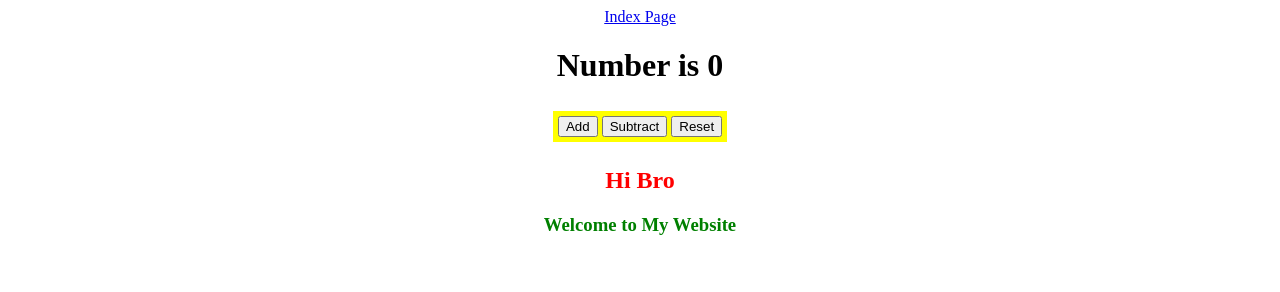
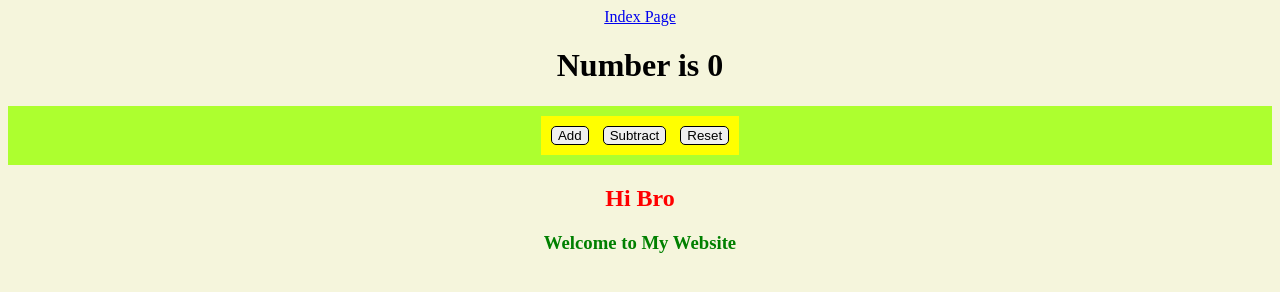
Before and after one commit to noodleincup/Test-Project, a plain HTML site: page main.html in a window 1280 px wide. Drawn offline with Linux system fonts and the light colour scheme.

Commit message:
Modify style

```diff
--- a/main.html
+++ b/main.html
@@ -4,16 +4,24 @@
     <meta charset="UTF-8">
     <meta name="viewport" content="width=device-width, initial-scale=1.0">
     <title>Main Page</title>
+    <style>
+        button{
+            margin: 5px;
+            border-radius: 5px;
+            border: solid 0.5px black;
+            cursor: pointer;
+        }
+    </style>
 
 </head>
-<body style="text-align: center;">
+<body style="text-align: center; background-color: beige;">
     <a href="./index.html"> Index Page</a>
     <h1 id = "number"></h1>
-    <div style="display: flex; justify-content: center">
-        <div style="margin: 5px; padding: 5px; background-color: yellow;">
-            <button id = "Add" type="btn">Add</button>
-            <button id = "Subtract"type="btn">Subtract</button>
-            <button id = "Reset"type="button">Reset</button>
+    <div style="display: flex; justify-content: center; background-color: greenyellow;">
+        <div style="margin: 10px; padding: 5px; background-color: yellow;">
+            <button id = "Add" >Add</button>
+            <button id = "Subtract">Subtract</button>
+            <button id = "Reset">Reset</button>
         </div>
 
     </div>
```
